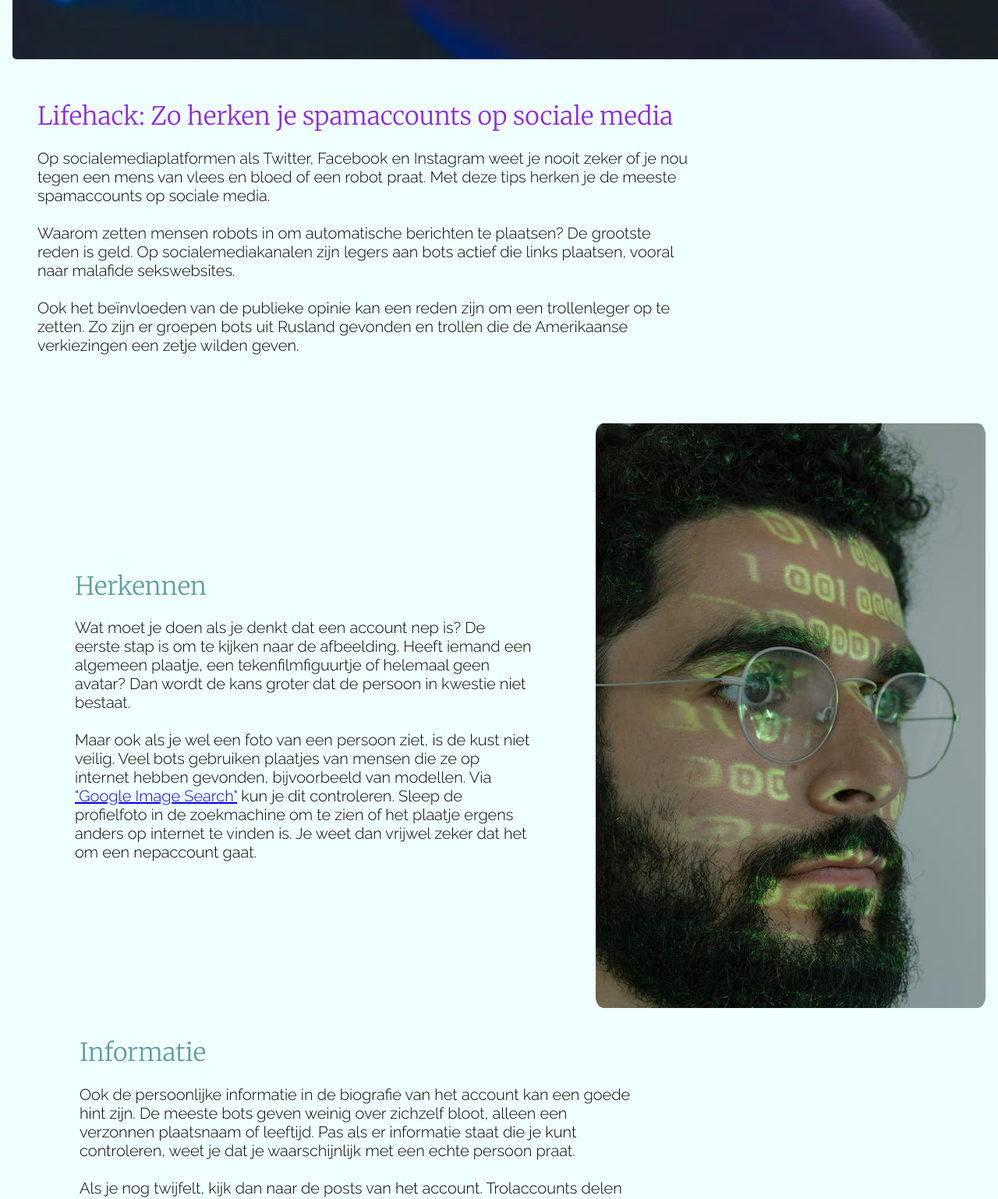
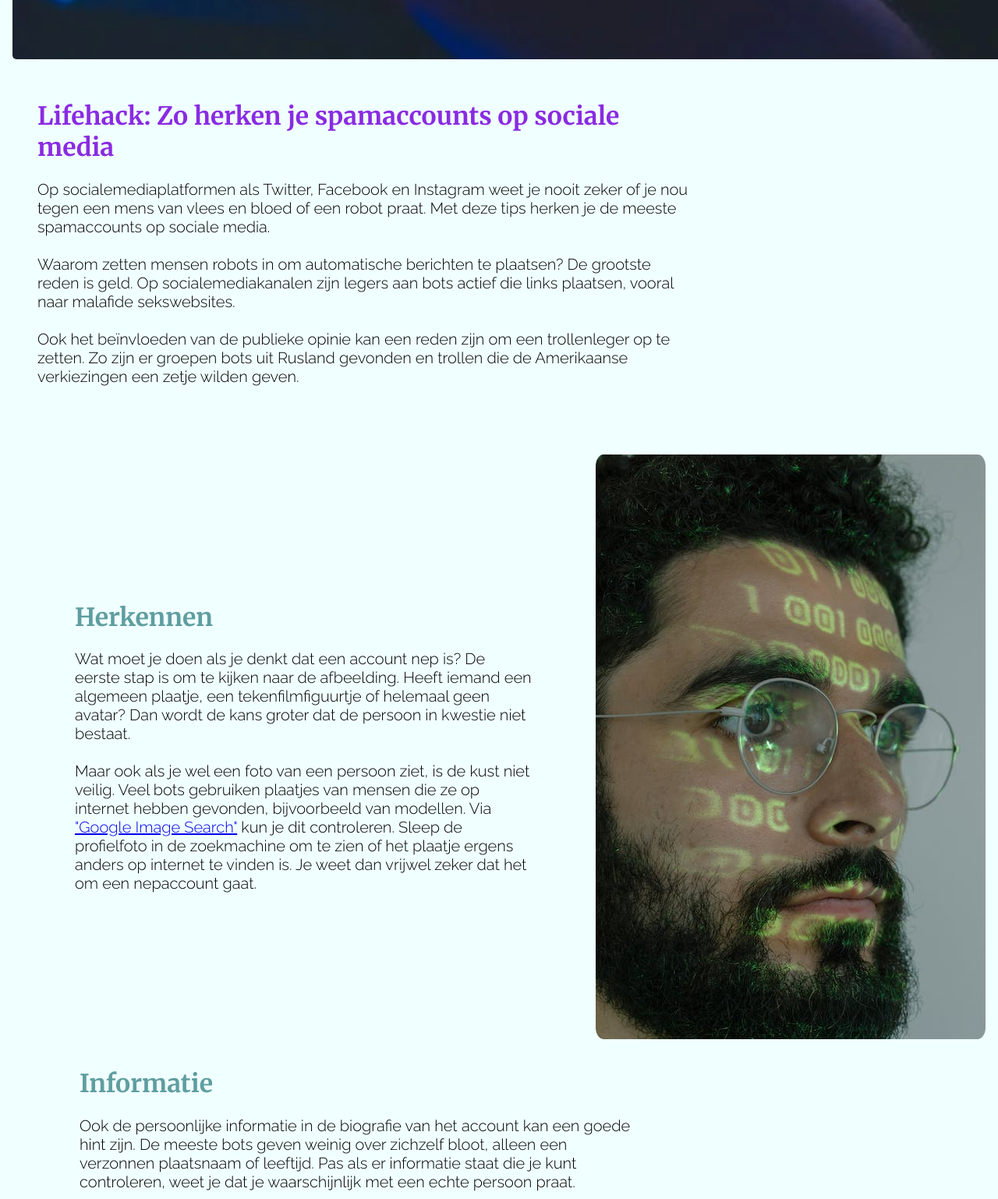
Before and after one commit to JustRudolph/site, a plain HTML site: page index.html in a window 1280 px wide. Shown: the part 640-2178 px from the top of the page at 78% size. Drawn offline with Linux system fonts and the light colour scheme.

Commit message:
title font change

```diff
--- a/style.css
+++ b/style.css
@@ -71,7 +71,7 @@ h1#p1 {
     font-size: 32px;
     font-family: "Merriweather", sans-serif;
     font-style: normal;
-    font-weight: 300;
+    font-weight: 700;
 }
 
 p#first {
@@ -97,7 +97,7 @@ h1#p2 {
     font-size: 32px;
     font-family: "Merriweather", sans-serif;
     font-style: normal;
-    font-weight: 300;
+    font-weight: 700;
 }
 
 p#second {
@@ -123,7 +123,7 @@ h1#p3 {
     font-size: 32px;
     font-family: "Merriweather", sans-serif;
     font-style: normal;
-    font-weight: 300;
+    font-weight: 700;
 }
 
 p#third {
@@ -151,7 +151,7 @@ h1#p4 {
     text-align: center;
     font-family: "Merriweather", sans-serif;
     font-style: normal;
-    font-weight: 300;
+    font-weight: 700;
 }
 
 p#fourth {
```
